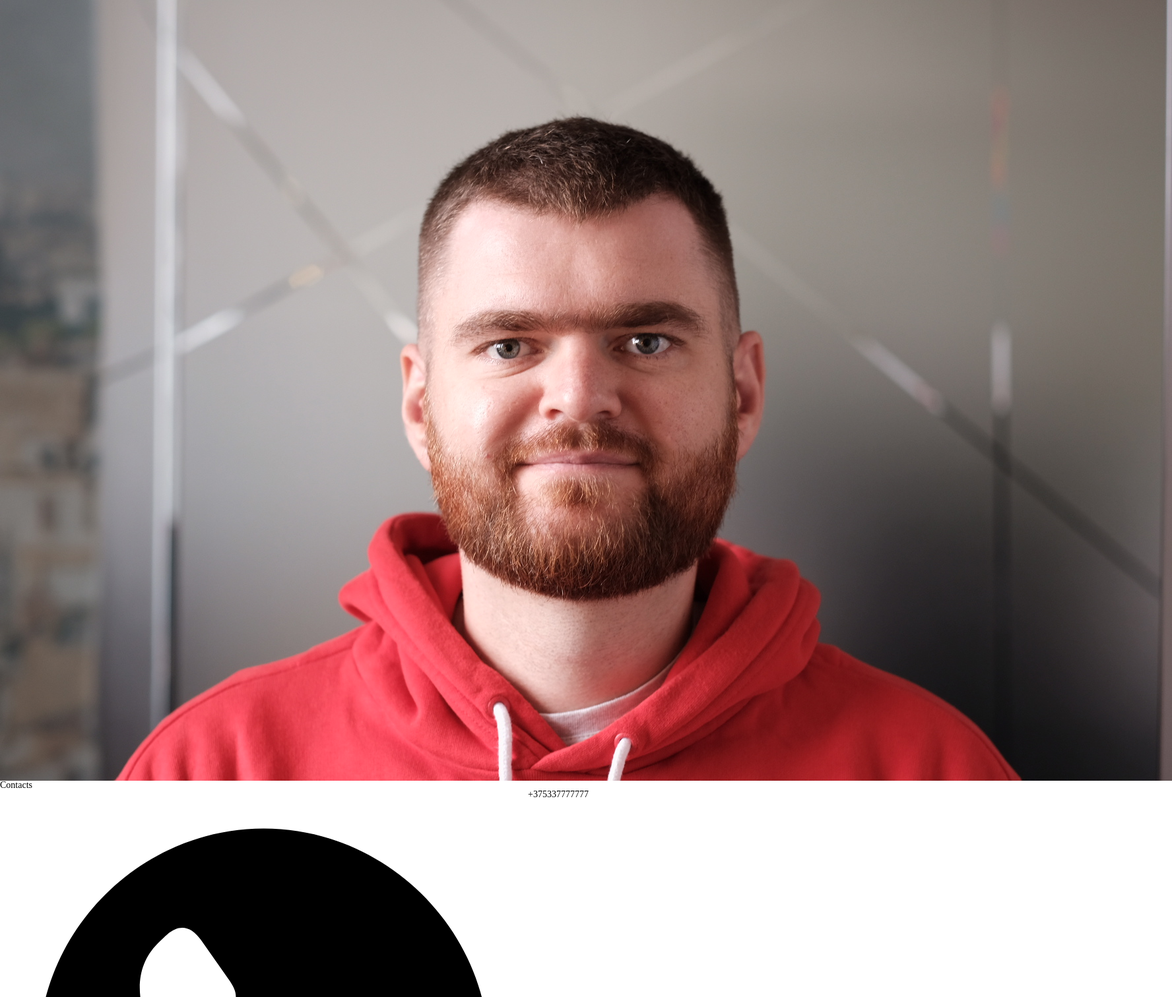
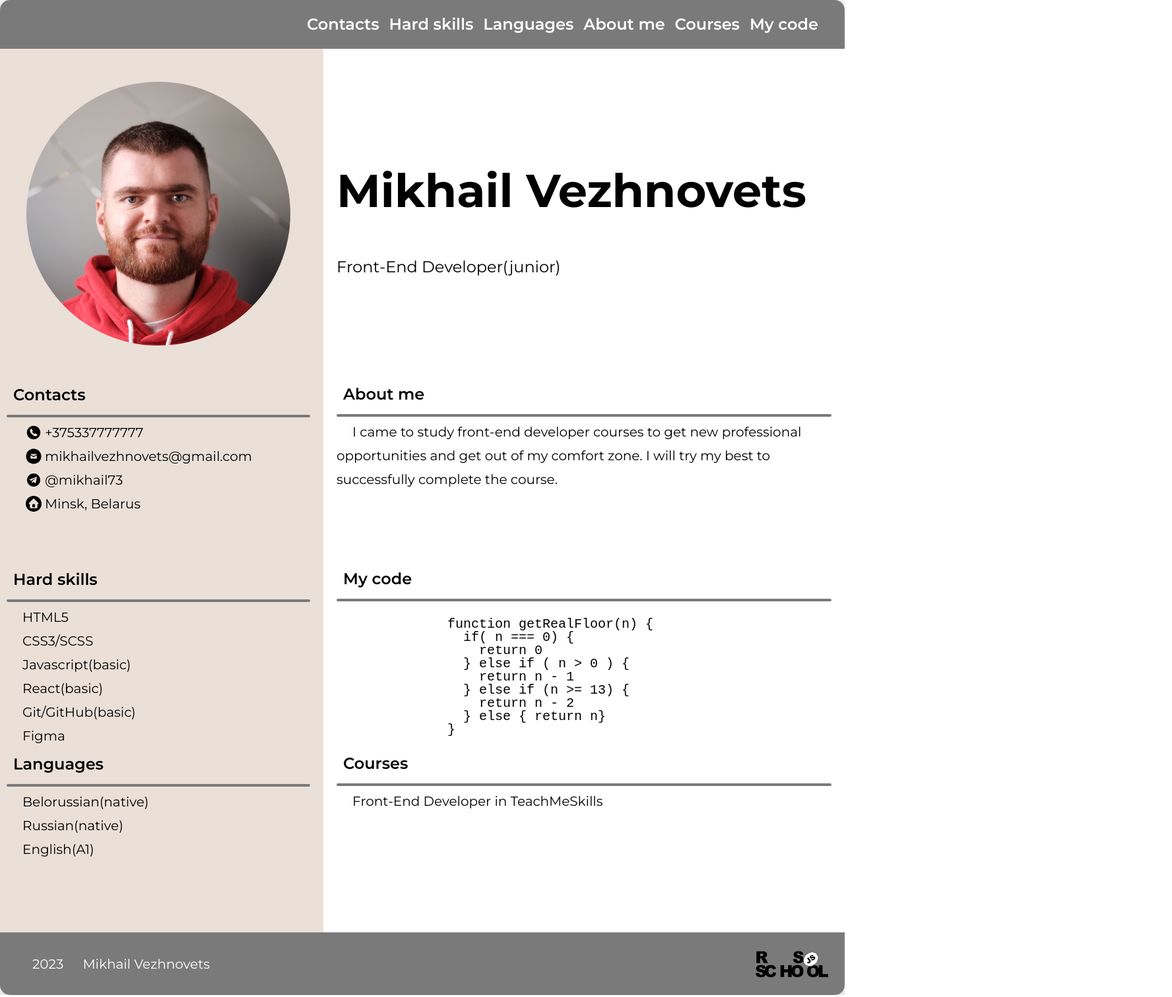
Before and after one commit to mvezhnovets/rsschool-cv, a plain HTML site: page index.html in a window 1280 px wide. Shown: the top 1512 px of the page at 66% size, 1776 px wide, since content can reach past the window. Drawn offline with Linux system fonts and the light colour scheme.

Commit message:
feat: add project cv3

```diff
--- /dev/null
+++ b/css/default_styles.css
@@ -0,0 +1,15 @@
+*{padding: 0;margin: 0;border: 0;}
+*,*:before,*:after{-moz-box-sizing: border-box;-webkit-box-sizing: border-box;box-sizing: border-box;}
+:focus,:active{outline: none;}
+a:focus,a:active{outline: none;}
+nav,footer,header,aside{display: block;}
+html,body{height:100%;width:100%;font-size:100%;line-height:1;font-size:14px;-ms-text-size-adjust:100%;-moz-text-size-adjust:100%;-webkit-text-size-adjust:100%;}
+input,button,textarea{font-family:inherit;}
+input::-ms-clear{display: none;}
+button{cursor: pointer;}
+button::-moz-focus-inner {padding:0;border:0;}
+a,a:visited{text-decoration: none;}
+a:hover{text-decoration: none;}
+ul li{list-style: none;}
+img{vertical-align: top;}
+h1,h2,h3,h4,h5,h6{font-size:inherit;font-weight: inherit;}
--- /dev/null
+++ b/css/style.css
@@ -0,0 +1,131 @@
+@import'./default_styles.css';
+@import url('https://fonts.googleapis.com/css2?family=Montserrat:wght@400;600;700&display=swap');
+
+  .wrapper {
+    max-width: 1440px;
+    display: flex;
+    flex-direction: column;
+    margin: 0 auto;
+    border-radius: 15px;
+    box-shadow: 0px 5px 45px 5px rgb(76 76 76 / 30%);
+  }
+  .header {
+    background-color: #7b7a7a;
+    padding: 25px;
+    font-family: "Montserrat";
+    font-size: 24px;
+    border-radius: 15px 15px 0 0;
+    font-weight: 600;
+  }
+  .nav-list {
+    display: flex;
+    justify-content: end;
+  }
+  .nav-element {
+    margin-right: 15px;
+    color:#ffffff
+  }
+  .main {
+    display: flex;
+    max-width: 1440px;
+  }
+  .left-container {
+    padding: 20px 20px 20px 10px;
+    background-color: #EAE0D8;
+  }
+  .avatar {
+    width: 400px;
+    height: 400px;
+    border-radius: 50%;
+    object-fit: cover;
+    margin: 30px;
+  }
+  .content-container {
+    height: 250px;
+  }
+  .title {
+    font-family: "Montserrat";
+    font-size: 24px;
+    font-weight: 600;
+    margin: 30px 0 15px 10px;
+    line-height: 30px;
+  }
+  .delimiter {
+    border: 2px solid #7b7a7a;
+    border-radius: 2px;
+    margin: 5px 0;
+  }
+  .info-list {
+  }
+  .elem-list {
+    display: flex;
+    align-items: center;
+  }
+  .svg-icon {
+    max-width: 24px;
+    max-height: 24px;
+    margin: 5px;
+  }
+  .right-container {
+    background-color: #ffffff;
+    padding: 20px 20px 20px 20px;
+  }
+  .prof {
+    margin: 20px 0 167px;
+    font-family: "Montserrat";
+    font-size: 24px;
+    font-weight: 400;
+    line-height: 22px;
+  }
+  .text {
+    margin-left: 24px;
+    font-family: "Montserrat";
+    font-size: 20px;
+    font-weight: 400;
+    line-height: 36px;
+  }
+  .code {
+    font-size: 20px;
+    font-weight: 400;
+    line-height: 20px;
+  }
+  .footer {
+    border-radius: 0 0 15px 15px;
+    background-color: #7b7a7a;
+    padding: 25px;
+  }
+  .footer-info{
+    display: flex;
+    justify-content: space-between;
+    align-items: center;
+  }
+  .footer-text {
+    margin-left: 24px;
+    font-family: "Montserrat";
+    font-size: 20px;
+    font-weight: 400;
+    line-height: 36px;
+    color: #ffffff;
+  }
+  .rss-school {
+    width: 110px;
+    height: 45px;
+
+  }
+  .nav-link{
+color: #ffffff;
+
+  }
+  .link{
+    color:#000000;
+
+  }
+  .link:hover {
+    color: #454545;
+  }
+  .h1 {
+    font-family: "Montserrat";
+    font-size: 70px;
+    font-weight: 700;
+    margin: 160px 0 70px;
+  }
--- a/index.html
+++ b/index.html
@@ -4,58 +4,91 @@
   <meta charset="UTF-8">
   <meta name="viewport" content="width=device-width, initial-scale=1.0">
   <title>Mikhail Vezhnovets</title>
-  <link rel="stylesheet" href="./style.css">
+  <link rel="stylesheet" href="./css/style.css">
+  <link rel="icon" href="./assets/img/favicon.png">
 </head>
 <body>
   <div class="wrapper">
     <header class="header">
+      <div class="header-container">
+        <nav class="nav">
+          <ul class="nav-list">
+            <li class="nav-element">
+              <a href="#contacts" class="nav-link">Contacts</a>
+            </li>
+            <li class="nav-element">
+              <a href="#hard-skills" class="nav-link">Hard skills</a>
+            </li>
+            <li class="nav-element">
+              <a href="#languages" class="nav-link">Languages</a>
+            </li>
+            <li class="nav-element">
+              <a href="#about-me" class="nav-link">About me</a>
+            </li>
+            <li class="nav-element">
+              <a href="#courses" class="nav-link">Courses</a>
+            </li>
+            <li class="nav-element">
+              <a href="#my-code" class="nav-link">My code</a>
+            </li>
+          </ul>
+        </nav>
+      </div>
     </header>
     <main class="main">
       <div class="left-container">
-        <img src="./img/avatar.jpg" alt="Mikhail Vezhnovets" class="avatar">
+        <img src="./assets/img/avatar.jpg" alt="Mikhail Vezhnovets" class="avatar">
         <section class="content left-content">
-          <h2 class="title">Contacts</h2>
+          <div class="content-container">
+            <h2 class="title" id="contacts">Contacts</h2>
             <hr class="delimiter">
               <ul class="info-list">
-              <li class="elem-list"><img src="./svg/phone.svg" alt="phone" class="svg-icon">+375337777777</li>
-              <li class="elem-list"><img src="./svg/mail.svg" alt="email" class="svg-icon">mikhailvezhnovets@gmail.com</li>
-              <li class="elem-list"><img src="./svg/telegram.svg" alt="telegram" class="svg-icon">@mikhail73</li>
-              <li class="elem-list"><img src="./svg/home.svg" alt="home" class="svg-icon">Minsk, Belarus</li>
+                <li class="elem-list text"><img src="./assets/svg/phone.svg" alt="phone" class="svg-icon">+375337777777</li>
+                <li class="elem-list text"><img src="./assets/svg/mail.svg" alt="email" class="svg-icon">mikhailvezhnovets@gmail.com</li>
+                <li class="elem-list text"><img src="./assets/svg/telegram.svg" alt="telegram" class="svg-icon">@mikhail73</li>
+                <li class="elem-list text"><img src="./assets/svg/home.svg" alt="home" class="svg-icon">Minsk, Belarus</li>
               </ul>
-          <h2 class="title">Hard skills</h2>
+          </div>
+          <div class="content-container">
+            <h2 class="title" id="hard-skills">Hard skills</h2>
             <hr class="delimiter">
               <ul class="info-list">
-              <li class="elem-list">HTML5</li>
-              <li class="elem-list">CSS3/SCSS</li>
-              <li class="elem-list">Javascript(basic)</li>
-              <li class="elem-list">React(basic)</li>
-              <li class="elem-list">Git/GitHub</li>
-              <li class="elem-list">Figma</li>
+                <li class="elem-list text">HTML5</li>
+                <li class="elem-list text">CSS3/SCSS</li>
+                <li class="elem-list text">Javascript(basic)</li>
+                <li class="elem-list text">React(basic)</li>
+                <li class="elem-list text">Git/GitHub(basic)</li>
+                <li class="elem-list text">Figma</li>
               </ul>
-          <h2 class="title">Languages</h2>
+          </div>
+          <div class="content-container">
+            <h2 class="title" id="languages">Languages</h2>
             <hr class="delimiter">
               <ul class="info-list">
-              <li class="elem-list">Belorussian(native)</li>
-              <li class="elem-list">Russian(native)</li>
-              <li class="elem-list">English(A1)</li>
+                <li class="elem-list text">Belorussian(native)</li>
+                <li class="elem-list text">Russian(native)</li>
+                <li class="elem-list text">English(A1)</li>
               </ul>
+          </div>
         </section>
       </div>
       <div class="right-container">
-        <h1>Mikhail Vezhnovets</h1>
+        <h1 class="h1">Mikhail Vezhnovets</h1>
             <h4 class="prof">Front-End Developer(junior)</h4>
-        <h2 class="title">About me</h2>
+          <div class="content-container">
+          <h2 class="title" id="about-me">About me</h2>
+          <hr class="delimiter">
             <span class="text">I came to study front-end developer courses to get new professional opportunities and get out of my comfort zone. I will try my best to successfully complete the course.</span>
-        <!-- <h2 class="title">Education</h2> -->
-        <h2 class="title">Courses</h2>
-          <span class="text">Front-End Developer in <a href="https://teachmeskills.by/">TeachMeSkills</a></span>
-        <h2 class="title">My code</h2>
+       </div>
+       <div class="content-container">
+        <h2 class="title" id="my-code">My code</h2>
+        <hr class="delimiter">
           <pre>
-            <code>
+            <code class="code">
               function getRealFloor(n) {
                 if( n === 0) {
                   return 0
-                } else if ( n > 0 && n < 13) {
+                } else if ( n > 0 ) {
                   return n - 1
                 } else if (n >= 13) {
                   return n - 2
@@ -63,9 +96,26 @@
               }
             </code>
           </pre>
+      </div><!-- <h2 class="title">Education</h2> -->
+       <div class="content-container">
+          <h2 class="title" id="courses">Courses</h2>
+          <hr class="delimiter">
+            <span class="text">Front-End Developer in
+              <a href="https://teachmeskills.by/" class="link">TeachMeSkills</a>
+            </span>
+       </div>
       </div>
     </main>
-    <footer></footer>
+    <footer class="footer">
+      <div class="footer-container">
+        <div class="footer-info">
+          <span class="footer-text">2023
+            <a href="https://github.com/mvezhnovets?tab=repositories" class="footer-text">Mikhail Vezhnovets</a>
+          </span>
+          <a href="https://rs.school/js-en/" class="rss-school"><img src="./assets/img/rs_school_js.svg" alt="rs-school" class="rss-school"></a>
+        </div>
+      </div>
+    </footer>
   </div>
 </body>
 </html>
--- a/style.css
+++ /dev/null
@@ -1,15 +0,0 @@
-  *{padding: 0;margin: 0;border: 0;}
-  *,*:before,*:after{-moz-box-sizing: border-box;-webkit-box-sizing: border-box;box-sizing: border-box;}
-  :focus,:active{outline: none;}
-  a:focus,a:active{outline: none;}
-  nav,footer,header,aside{display: block;}
-  html,body{height:100%;width:100%;font-size:100%;line-height:1;font-size:14px;-ms-text-size-adjust:100%;-moz-text-size-adjust:100%;-webkit-text-size-adjust:100%;}
-  input,button,textarea{font-family:inherit;}
-  input::-ms-clear{display: none;}
-  button{cursor: pointer;}
-  button::-moz-focus-inner {padding:0;border:0;}
-  a,a:visited{text-decoration: none;}
-  a:hover{text-decoration: none;}
-  ul li{list-style: none;}
-  img{vertical-align: top;}
-  h1,h2,h3,h4,h5,h6{font-size:inherit;font-weight: inherit;}
```
Also changed, not shown: assets/img/avatar.jpg (renamed from img/avatar.jpg), assets/img/favicon.png (added), assets/img/rs_school_js.svg (added), assets/svg/home.svg (renamed from svg/home.svg), assets/svg/mail.svg (renamed from svg/mail.svg), assets/svg/phone.svg (renamed from svg/phone.svg), assets/svg/telegram.svg (renamed from svg/telegram.svg), css/fonts.css (added). Lines whose indentation alone changed are shown as unchanged.
